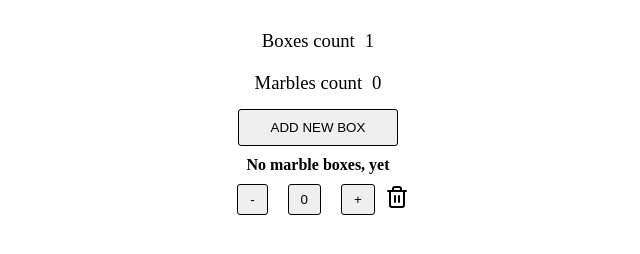
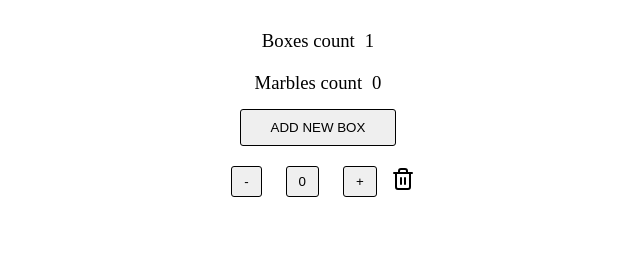
Before and after one commit to bernardkrehula/Assignment-indol-chi, a plain HTML site: page index.html in a window 1280 px wide. Both pictures are taken after a click on the button "ADD NEW BOX". Shown: the whole page, without its empty margins (322-962 px from the left). Drawn offline with Linux system fonts and the light colour scheme.

Commit message:
InsertAdjectHZML used

```diff
--- a/index.html
+++ b/index.html
@@ -10,8 +10,8 @@
     <div class="main">
         <div class="boxes"><h3>Boxes count</h3><h3 class="box-count"></h3></div>
         <div class="marbles"><h3>Marbles count</h3><h3 class="marbles-count"></h3></div>
+        <button class="addBox">Add new box</button>
         <div class="menu">
-            <button class="addBox">Add new box</button>
             <h4>No marble boxes, yet</h4>
         </div>
     </div>
--- a/script.js
+++ b/script.js
@@ -15,7 +15,6 @@ boxes.textContent = getBoxesCount();
 marbles.textContent = getMarblesCount();
 
 function pushObjects(box) {
-    const bernard = [];
     allCounters.push(box)
 }
 
@@ -25,46 +24,22 @@ btn.addEventListener('click', () => {
     createNewBox(counter);
     boxes.textContent =  getBoxesCount();
     marbles.textContent = getMarblesCount();
+    noVisibleBoxes()
 })
 function createNewBox(counter) {
-    //Pogledaj insertAdjacentHTML
     let listElement = document.createElement('li');
     listElement.id = counter.id;
+    menu.appendChild(listElement)
+    listElement.insertAdjacentHTML('beforeend', `<button class="minus">-</button> <button class="number">${counter.value}</button> <button class="plus">+</button> <img class="trash" src="trash-2.svg">`);
 
-    let createMinus = document.createElement('button');
-    let createNumber = document.createElement('button');
-    let createPlus = document.createElement('button');
-    let createTrashCan = document.createElement('img');
-
-    createMinus.innerHTML = '-';
-    createNumber.innerHTML = counter.value;
-    createPlus.innerHTML = '+';
-
-    createTrashCan.addEventListener('click', (event) => {
-        deleteBox(event)
-        boxes.textContent =  getBoxesCount();
-        marbles.textContent = getMarblesCount();
-    })
-
-    createMinus.classList.add('minus');
-    createNumber.classList.add('number');
-    createPlus.classList.add('plus');
-    createTrashCan.src = 'trash-2.svg';
-
-    listElement.appendChild(createMinus);
-    listElement.appendChild(createNumber);
-    listElement.appendChild(createPlus);
-    listElement.appendChild(createTrashCan);
-
-    menu.appendChild(listElement);
 }
 
-/*function noVisibleBoxes() {
+function noVisibleBoxes() {
     text.innerHTML = '';
-    if(boxesCount === 0) {
+    if(getBoxesCount() === 0) {
         text.innerHTML = 'No marble boxes, yet';
     }
-}*/
+}
 
 function getBoxesCount() {
     return allCounters.length;
@@ -75,21 +50,16 @@ function getMarblesCount() {
     },0)
     return counterSum;
 }
-let position;
-function deleteBox(event) {
-    let trash = event.target.closest('li');
-    menu.removeChild(trash);
-    allCounters.splice(position, 1);
-    console.log(allCounters)
-    console.log(position)
-}
+
 menu.addEventListener('click', function (event) {
     let currentList = event.target.closest('li');
     let marblesNumber = currentList.querySelector('.number');
     let id = event.target.closest('li').id;
+    let position;
     const currentCounter = allCounters.find((box) => {
         return box.id == id;
     })
+    position = allCounters.indexOf(currentCounter);
     if(event.target.className == 'minus') {
         currentCounter.value--;
         marbles.textContent = getMarblesCount();
@@ -98,6 +68,10 @@ menu.addEventListener('click', function (event) {
         currentCounter.value++;
         marbles.textContent = getMarblesCount();
     }
+    if(event.target.className == 'trash'){
+        menu.removeChild(currentList);
+        allCounters.splice(position, 1);
+        marbles.textContent = getMarblesCount();
+    }
     marblesNumber.textContent = currentCounter.value;
-    position = allCounters.indexOf(currentCounter);
 })
--- a/styles.css
+++ b/styles.css
@@ -2,6 +2,9 @@
     margin: 0;
     padding: 0;
     box-sizing: border-box;
+}
+.main {
+    text-align: center;
 }
 .menu {
     display: flex;
```
